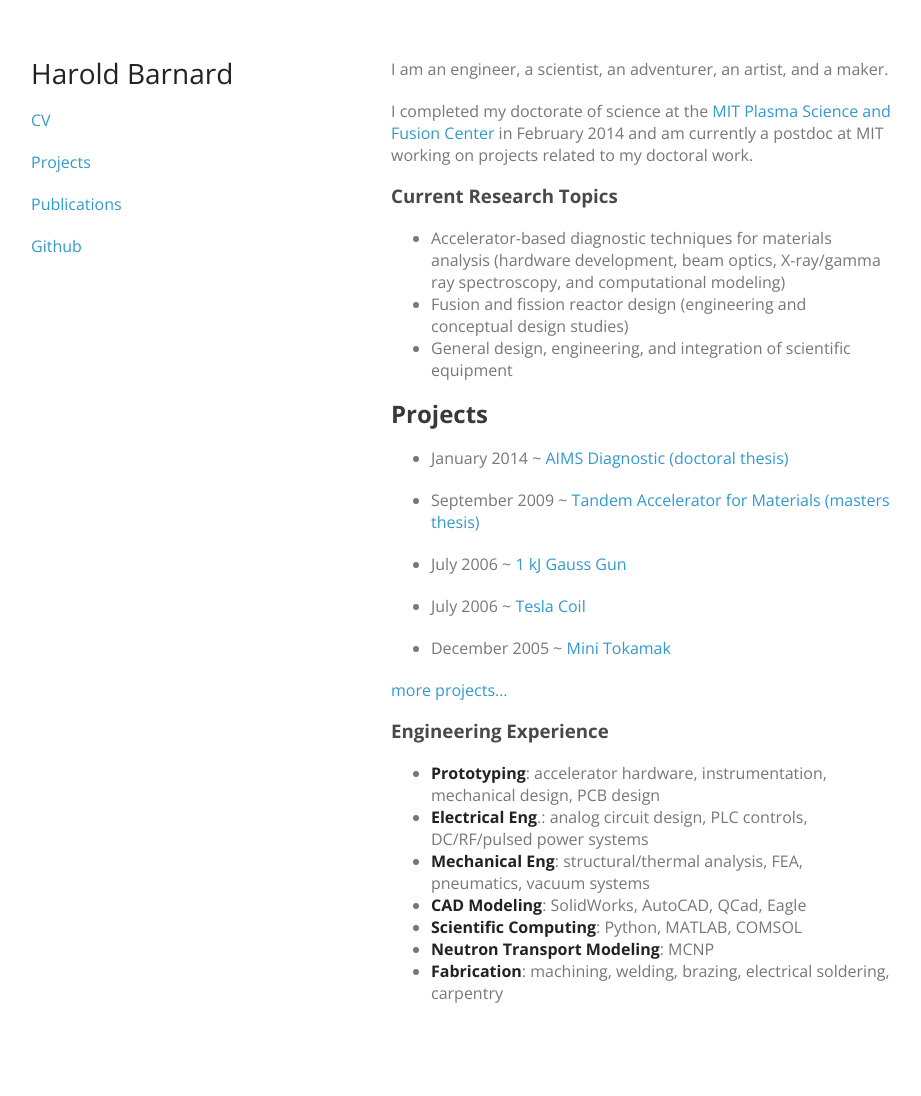
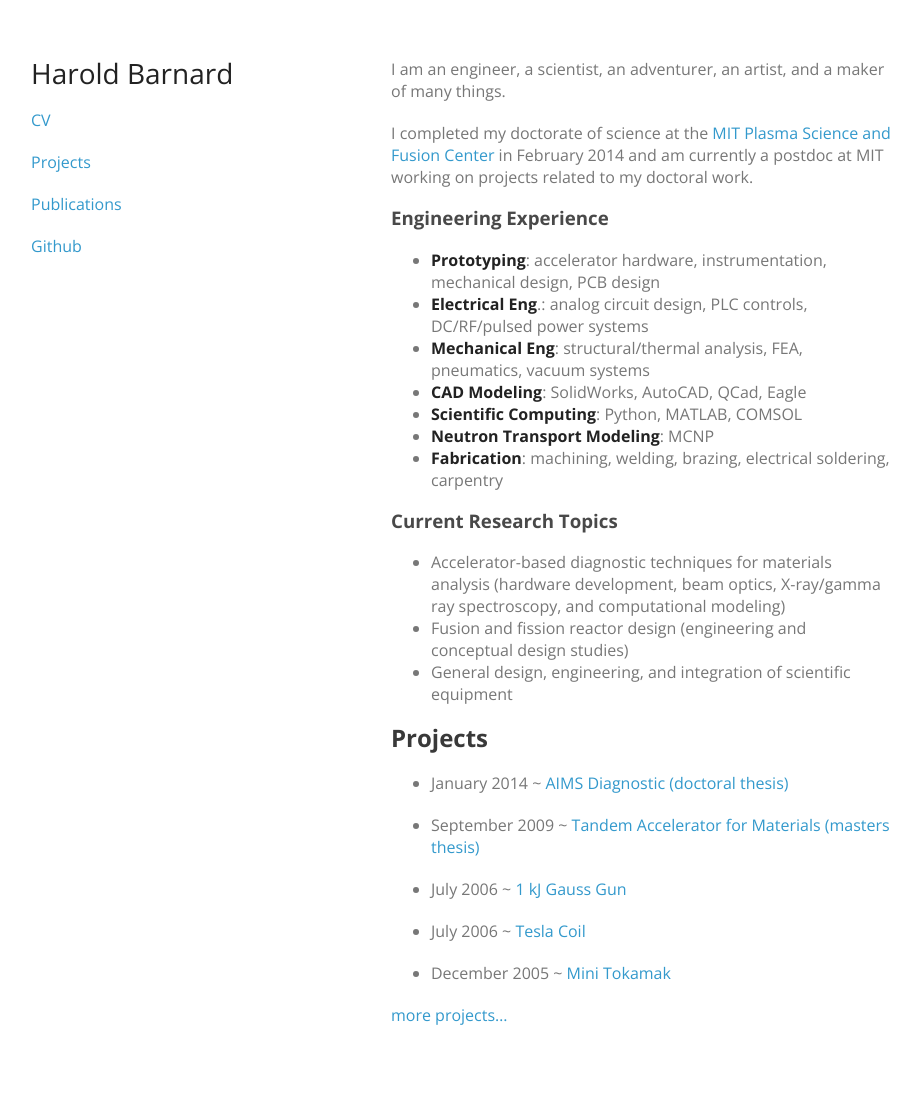
Before and after one commit to hbar/hbar.github.io, a Jekyll site: the page built from index.md, in a window 1280 px wide. Shown: the whole page, without its empty margins (179-1100 px from the left). Built offline with Jekyll 4.4.1, drawn with Linux system fonts in a browser that asks for light colours; before the commit the page ends 1074 px from its top, so only the background shows below that; part of the change alters nothing that is shown.

Commit message:
updated index

```diff
--- a/index.md
+++ b/index.md
@@ -3,10 +3,20 @@ layout: default
 title: haroldbot
 ---
 
-<p>I am an engineer, a scientist, an adventurer, an artist, and a maker.</p>
+<p>I am an engineer, a scientist, an adventurer, an artist, and a maker of many things.</p>
 
 <p>I completed my doctorate of science at the <a href='http://www.psfc.mit.edu/'>MIT Plasma Science and Fusion Center</a>
 in February 2014 and am currently a postdoc at MIT working on projects related to my doctoral work.</p>
+
+### Engineering Experience
+
+- **Prototyping**: accelerator hardware, instrumentation, mechanical design, PCB design
+- **Electrical Eng**.: analog circuit design, PLC controls, DC/RF/pulsed power systems
+- **Mechanical Eng**: structural/thermal analysis, FEA, pneumatics, vacuum systems
+- **CAD Modeling**: SolidWorks, AutoCAD, QCad, Eagle
+- **Scientific Computing**: Python, MATLAB, COMSOL
+- **Neutron Transport Modeling**: MCNP
+- **Fabrication**: machining, welding, brazing, electrical soldering, carpentry
 
 ### Current Research Topics
 
@@ -20,13 +30,3 @@ spectroscopy, and computational modeling)
   - {{ post.date | date: '%B %Y' }} <span class="separator">~</span> [{{ post.title }}]({{ post.url }})
 {% endfor %}
 [more projects...](/pages/projects)
-
-### Engineering Experience
-
-- **Prototyping**: accelerator hardware, instrumentation, mechanical design, PCB design
-- **Electrical Eng**.: analog circuit design, PLC controls, DC/RF/pulsed power systems
-- **Mechanical Eng**: structural/thermal analysis, FEA, pneumatics, vacuum systems
-- **CAD Modeling**: SolidWorks, AutoCAD, QCad, Eagle
-- **Scientific Computing**: Python, MATLAB, COMSOL
-- **Neutron Transport Modeling**: MCNP
-- **Fabrication**: machining, welding, brazing, electrical soldering, carpentry
```
